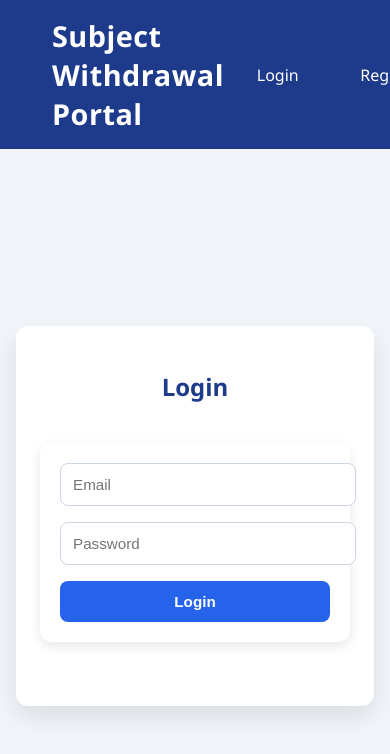
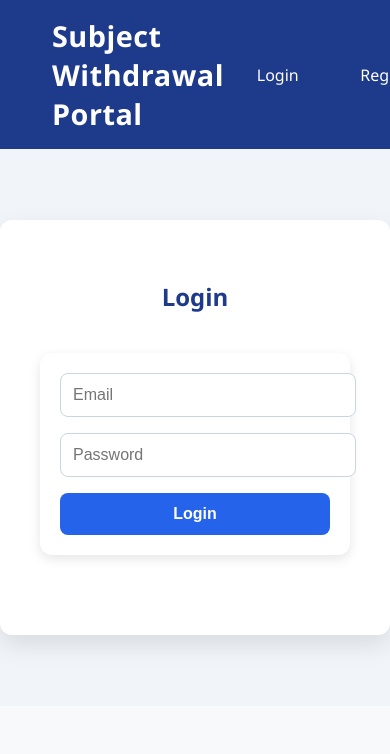
Before and after one commit to usmankamboh/withdrawal_frontend, a React (Vite) app: page / in a window 390 px wide. Shown: the top 754 px of the page. Built offline with nearby package versions, Linux system fonts and the light colour scheme.

Commit message:
responsive 1

```diff
--- a/src/pages/Form.css
+++ b/src/pages/Form.css
@@ -2,32 +2,23 @@
   display: flex;
   justify-content: center;
   align-items: center;
-  min-height: 87vh; /* Full viewport height for any screen */
+  height: 66vh;
   background-color: #f1f5f9;
-  padding: 1rem; /* Padding for small screens */
-  box-sizing: border-box;
 }
 
 .auth-card {
   background-color: white;
-  padding: 2rem;
+  padding: 2.5rem;
   border-radius: 12px;
   box-shadow: 0 10px 25px rgba(0, 0, 0, 0.1);
   width: 100%;
   max-width: 400px;
-  transition: transform 0.3s ease, box-shadow 0.3s ease;
-}
-
-.auth-card:hover {
-  transform: translateY(-2px);
-  box-shadow: 0 12px 30px rgba(0, 0, 0, 0.15);
 }
 
 .auth-card h2 {
   margin-bottom: 1.5rem;
   text-align: center;
   color: #1e3a8a;
-  font-size: 1.8rem;
 }
 
 .auth-input {
@@ -37,13 +28,12 @@
   border-radius: 8px;
   border: 1px solid #cbd5e1;
   font-size: 1rem;
-  transition: border 0.3s, box-shadow 0.3s;
+  transition: border 0.3s;
 }
 
 .auth-input:focus {
   border-color: #2563eb;
   outline: none;
-  box-shadow: 0 0 0 3px rgba(37, 99, 235, 0.3);
 }
 
 .auth-button {
@@ -56,30 +46,9 @@
   font-size: 1rem;
   font-weight: 600;
   cursor: pointer;
-  transition: background-color 0.3s ease, transform 0.2s ease;
+  transition: background-color 0.3s;
 }
 
 .auth-button:hover {
   background-color: #1d4ed8;
-  transform: scale(1.02);
 }
-
-/* Error styling */
-.error {
-  color: #dc2626; /* red-600 */
-  font-size: 0.875rem; /* text-sm */
-  margin-bottom: 0.5rem;
-}
-
-/* Media Queries for smaller screens */
-@media (max-width: 500px) {
-  .auth-card {
-    padding: 1.5rem;
-  }
-  .auth-card h2 {
-    font-size: 1.5rem;
-  }
-  .auth-input, .auth-button {
-    font-size: 0.95rem;
-  }
-}
```
